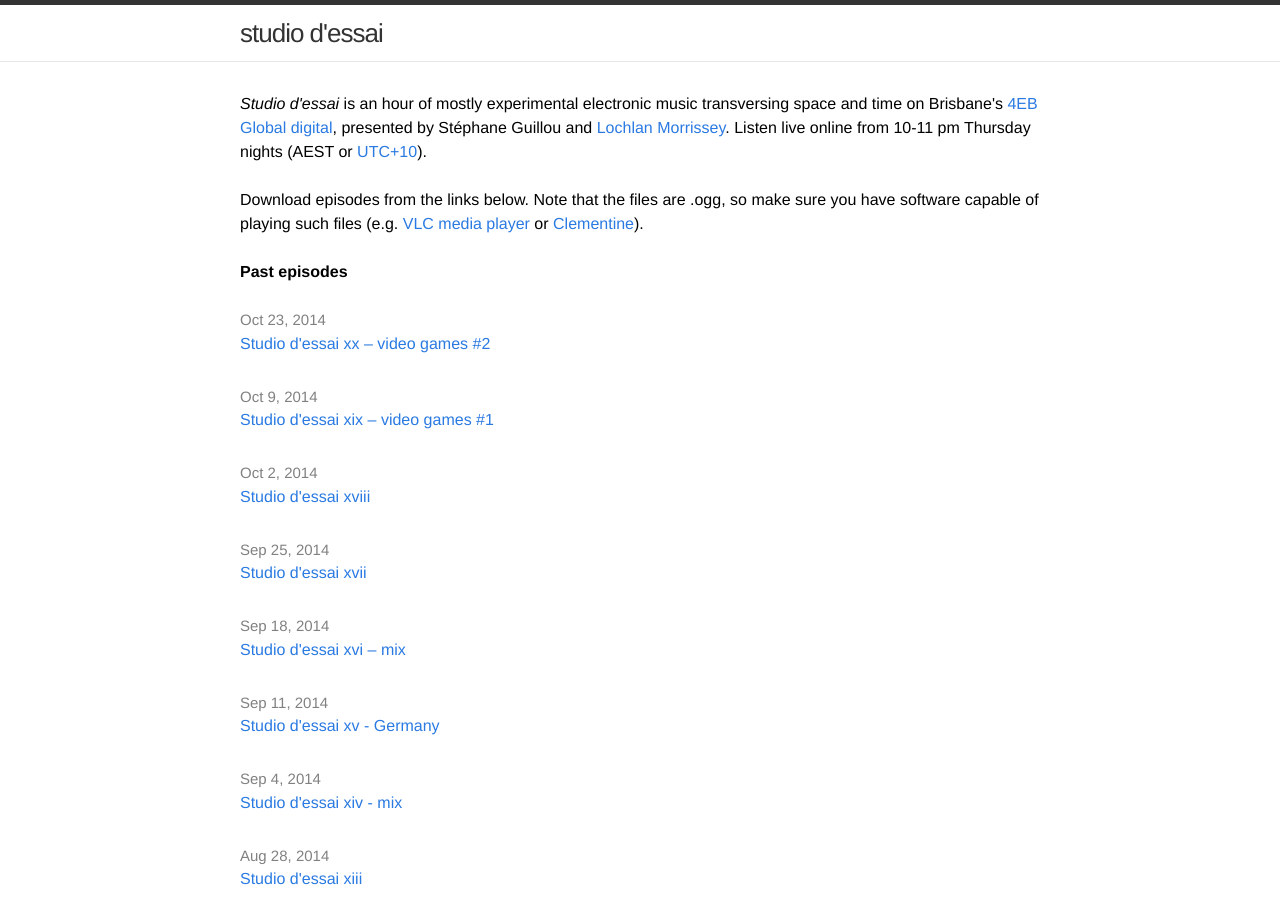
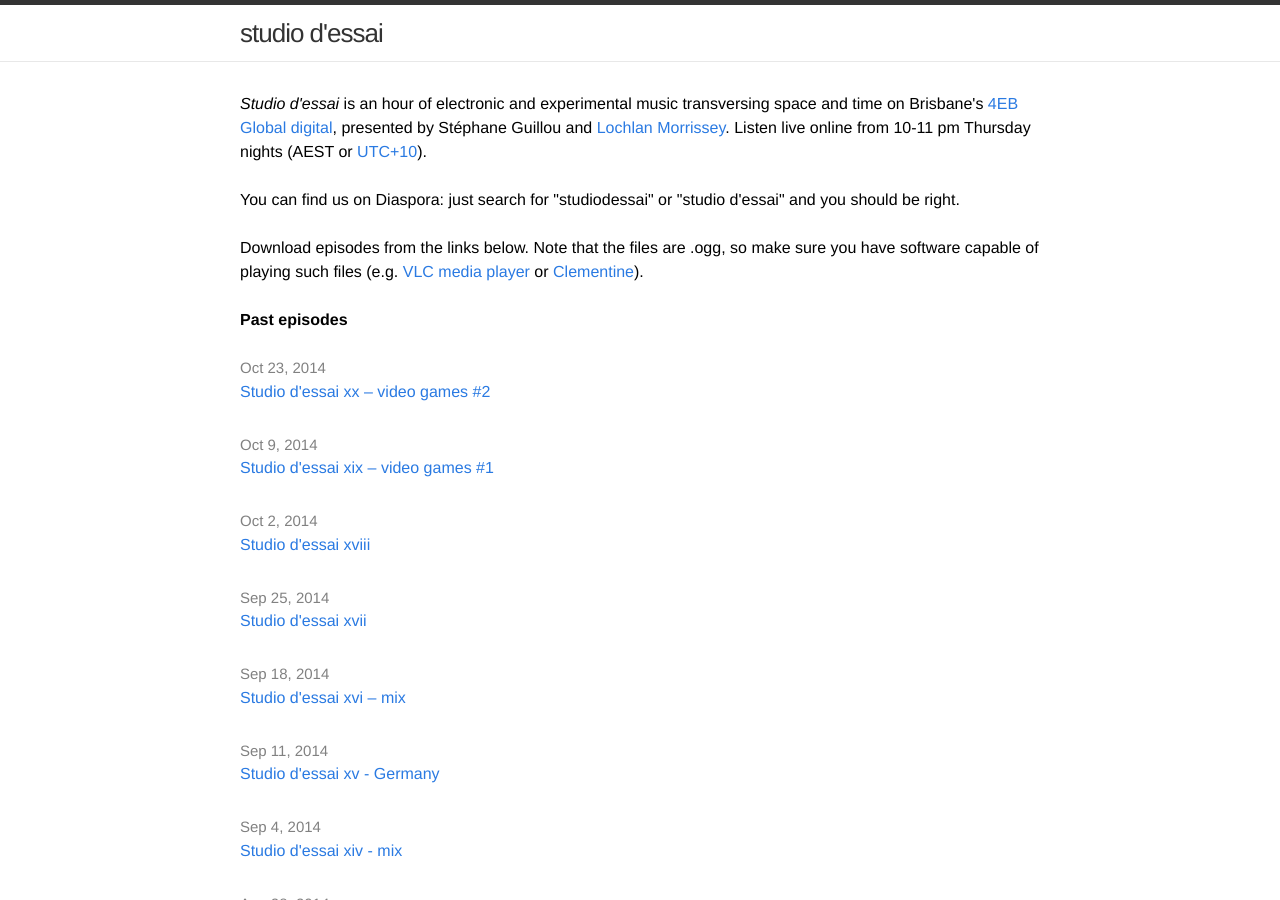
Before and after one commit to studio-dessai/studio-dessai.github.io, a Jekyll site: the page built from index.html, in a window 1280 px wide and 900 px high. Built offline with Jekyll 4.4.1, drawn with Linux system fonts in a browser that asks for light colours.

Commit message:
code cleaning and update info

```diff
--- a/index.html
+++ b/index.html
@@ -2,15 +2,13 @@
 layout: default
 ---
 <div class="home">
-<p><em>Studio d'essai</em> is an hour of mostly experimental electronic
-music transversing space and time on Brisbane's <a
-href="http://4eb.org.au">4EB Global digital</a>, presented by Stéphane
-Guillou and <a href="http://pizpalu.net">Lochlan Morrissey</a>. Listen live
-online from 10-11 pm Thursday nights (AEST or <a
-href="https://en.wikipedia.org/wiki/UTC%2B10:00">UTC+10</a>).</p>
+<p><em>Studio d'essai</em> is an hour of electronic and experimental music transversing space and time on Brisbane's <a
+href="http://4eb.org.au">4EB Global digital</a>, presented by Stéphane Guillou and <a href="http://pizpalu.net">Lochlan Morrissey</a>. Listen live
+online from 10-11 pm Thursday nights (AEST or <a href="https://en.wikipedia.org/wiki/UTC%2B10:00">UTC+10</a>).</p>
 </br>
-<p>Download episodes from the links below. Note that the files are .ogg, so
-make sure you have software capable of playing such files (e.g. <a href="https://www.videolan.org/vlc/">VLC media
+<p>You can find us on Diaspora: just search for "studiodessai" or "studio d'essai" and you should be right.</p>
+</br>
+<p>Download episodes from the links below. Note that the files are .ogg, so make sure you have software capable of playing such files (e.g. <a href="https://www.videolan.org/vlc/">VLC media
 player</a> or <a href="http://www.clementine-player.org/">Clementine</a>).</p>
 </br>
 <h1><b>Past episodes</b></h1>
```
